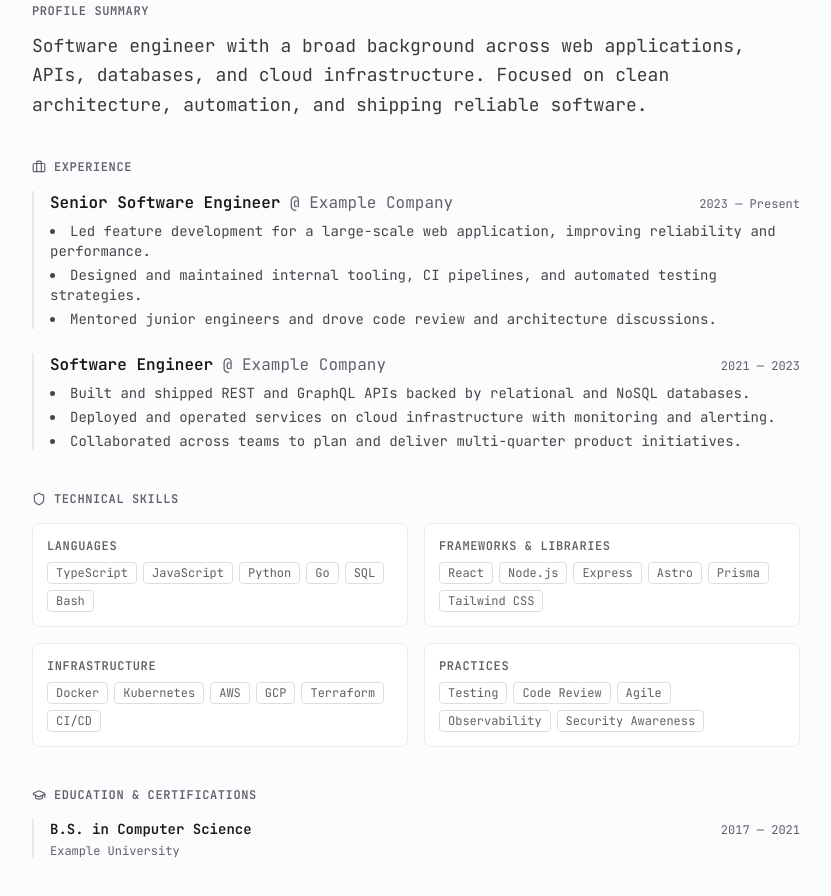
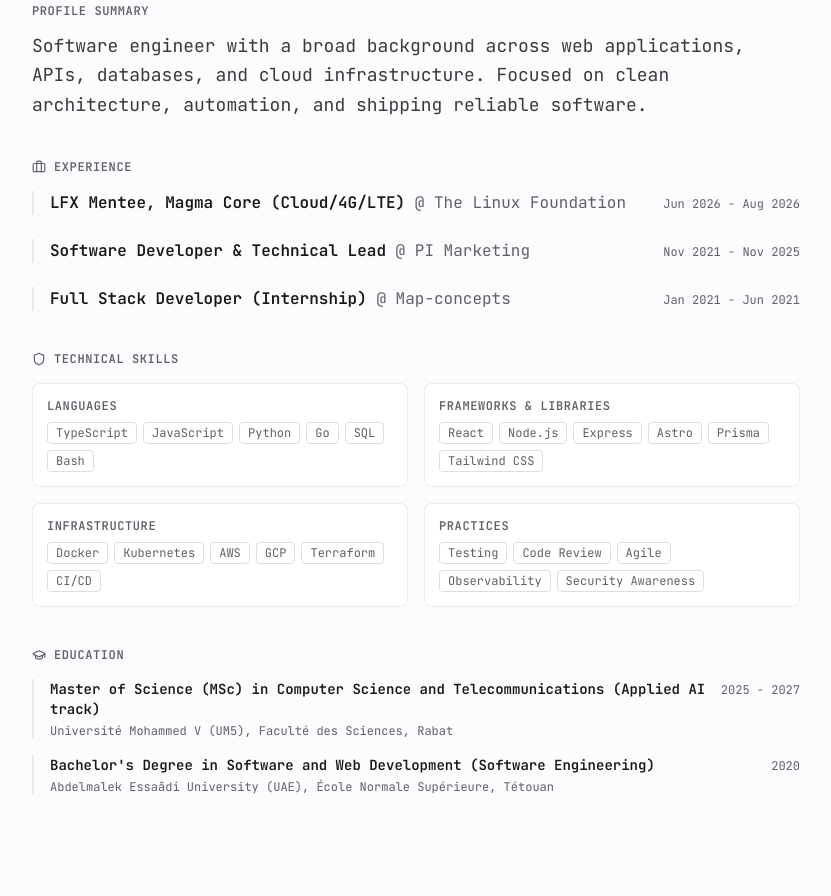
Before and after one commit to AmraniCh/amranich.dev, an Astro site: page /resume in a window 1280 px wide. Shown: the part 460-1356 px from the top of the page, without its empty margins (224-1055 px from the left). Built offline with nearby package versions, Linux system fonts and the light colour scheme; Astro itself is replaced by a stand-in of ours.

Commit message:
feat: add experience and education to resume page

```diff
--- a/public/0user.json
+++ b/public/0user.json
@@ -35,8 +35,8 @@
         }
     ],
     "resume": {
-        "name": "John Doe",
-        "role": "Software Engineer",
+        "name": "Shakir El Amrani",
+        "role": "Software Engineer | DevOps · Applied AI · Telecom",
         "bio": "Software engineer with a broad background across web applications, APIs, databases, and cloud infrastructure. Focused on clean architecture, automation, and shipping reliable software.",
         "downloads": {
             "cv": {
@@ -55,24 +55,25 @@
         "pgpFingerprint": "AAAA AAAA AAAA AAAA AAAA AAAA AAAA",
         "experience": [
             {
-                "role": "Senior Software Engineer",
-                "company": "Example Company",
-                "period": "2023 — Present",
-                "description": [
-                    "Led feature development for a large-scale web application, improving reliability and performance.",
-                    "Designed and maintained internal tooling, CI pipelines, and automated testing strategies.",
-                    "Mentored junior engineers and drove code review and architecture discussions."
-                ]
+                "role": "LFX Mentee, Magma Core (Cloud/4G/LTE)",
+                "company": "The Linux Foundation",
+                "location": "Remote",
+                "period": "Jun 2026 - Aug 2026",
+                "description": []
             },
             {
-                "role": "Software Engineer",
-                "company": "Example Company",
-                "period": "2021 — 2023",
-                "description": [
-                    "Built and shipped REST and GraphQL APIs backed by relational and NoSQL databases.",
-                    "Deployed and operated services on cloud infrastructure with monitoring and alerting.",
-                    "Collaborated across teams to plan and deliver multi-quarter product initiatives."
-                ]
+                "role": "Software Developer & Technical Lead",
+                "company": "PI Marketing",
+                "location": "Tangier, Morocco",
+                "period": "Nov 2021 - Nov 2025",
+                "description": []
+            },
+            {
+                "role": "Full Stack Developer (Internship)",
+                "company": "Map-concepts",
+                "location": "Tangier, Morocco",
+                "period": "Jan 2021 - Jun 2021",
+                "description": []
             }
         ],
         "skills": [
@@ -122,9 +123,14 @@
         ],
         "education": [
             {
-                "degree": "B.S. in Computer Science",
-                "institution": "Example University",
-                "period": "2017 — 2021"
+                "degree": "Master of Science (MSc) in Computer Science and Telecommunications (Applied AI track)",
+                "institution": "Université Mohammed V (UM5), Faculté des Sciences, Rabat",
+                "period": "2025 - 2027"
+            },
+            {
+                "degree": "Bachelor's Degree in Software and Web Development (Software Engineering)",
+                "institution": "Abdelmalek Essaâdi University (UAE), École Normale Supérieure, Tétouan",
+                "period": "2020"
             }
         ]
     }
--- a/src/pages/resume/index.astro
+++ b/src/pages/resume/index.astro
@@ -95,11 +95,13 @@ import { resume, contacts } from "../../lib/info";
                                     </h3>
                                     <span class="text-xs text-muted-foreground shrink-0">{exp.period}</span>
                                 </div>
-                                <ul class="list-disc list-inside space-y-1 text-sm text-foreground/80">
-                                    {exp.description.map((desc) => (
-                                        <li class="text-pretty">{desc}</li>
-                                    ))}
-                                </ul>
+                                {exp.description.length > 0 && (
+                                    <ul class="list-disc list-inside space-y-1 text-sm text-foreground/80">
+                                        {exp.description.map((desc) => (
+                                            <li class="text-pretty">{desc}</li>
+                                        ))}
+                                    </ul>
+                                )}
                             </div>
                         ))}
                     </div>
@@ -133,7 +135,7 @@ import { resume, contacts } from "../../lib/info";
                 <div class="mb-10">
                     <h2 class="text-xs font-semibold text-muted-foreground uppercase tracking-wider mb-4 flex items-center gap-2">
                         <GraduationCap size={14} class="text-muted-foreground" />
-                        <span>Education & Certifications</span>
+                        <span>Education</span>
                     </h2>
                     <div class="space-y-4">
                         {resume.education.map((edu) => (
```
